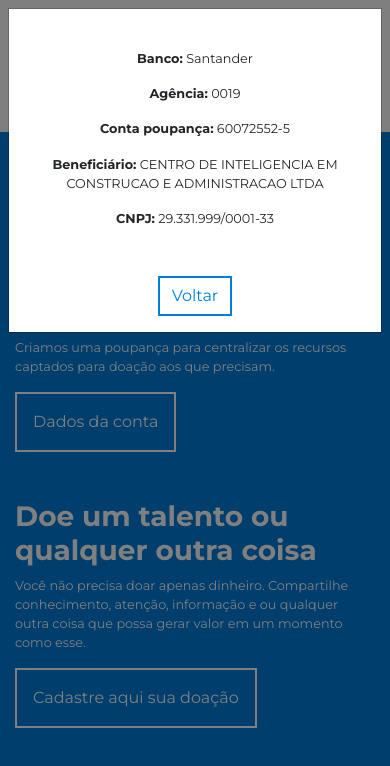
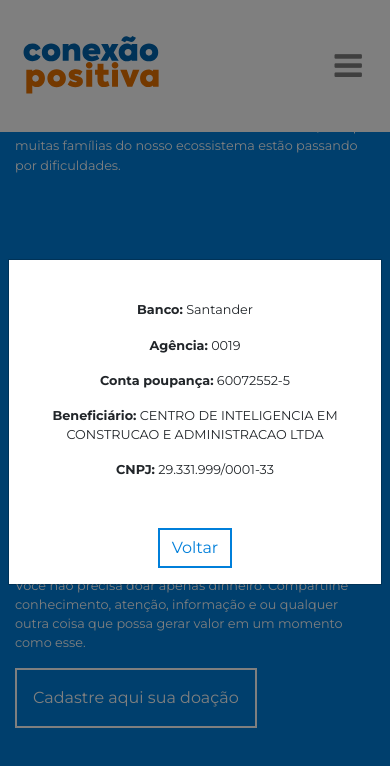
Before and after one commit to estevao-simoes/doacoes-landing-page, a plain HTML site: page index.html in a window 390 px wide. Both pictures are taken after a click on the link "Dados da conta". Shown: the part 1263-2029 px from the top of the page. Drawn offline with nearby package versions, Linux system fonts and the light colour scheme.

Commit message:
center bank account details modal on mobile

```diff
--- a/assets/css/styles.css
+++ b/assets/css/styles.css
@@ -104,22 +104,3 @@
     background-color: #ED7203;
     color: white;
 }
-
-.modal {
-  text-align: center;
-}
-
-@media screen and (min-width: 768px) {
-  .modal:before {
-    display: inline-block;
-    vertical-align: middle;
-    content: " ";
-    height: 100%;
-  }
-}
-
-.modal-dialog {
-  display: inline-block;
-  text-align: left;
-  vertical-align: middle;
-}
--- a/index.html
+++ b/index.html
@@ -331,7 +331,7 @@
 
     <!-- Modal -->
     <div class="modal fade" id="transferenciaModal" tabindex="-1" role="dialog" aria-hidden="true">
-        <div class="modal-dialog" role="document">
+        <div class="modal-dialog modal-dialog-centered" role="document">
             <div class="modal-content rounded-0">
                 <!-- <div class="modal-header border-0">
                     <h5 class="modal-title" id="exampleModalLabel">Modal title</h5>
```
